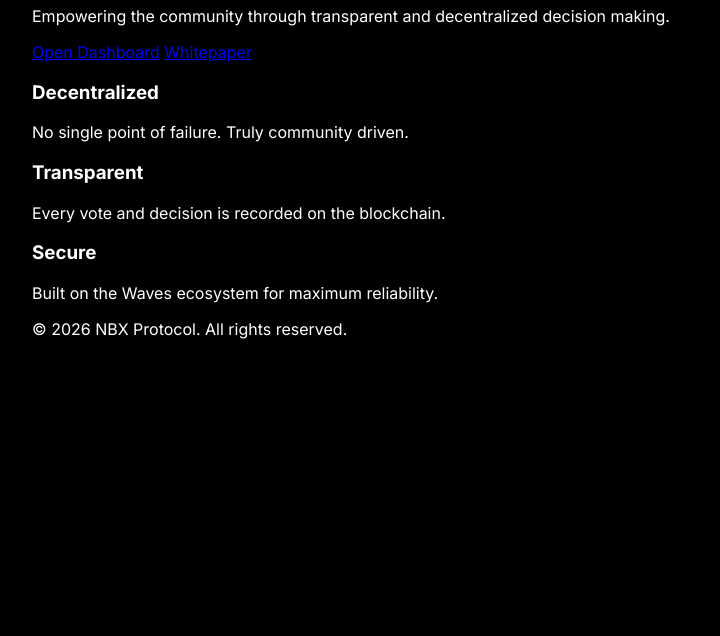
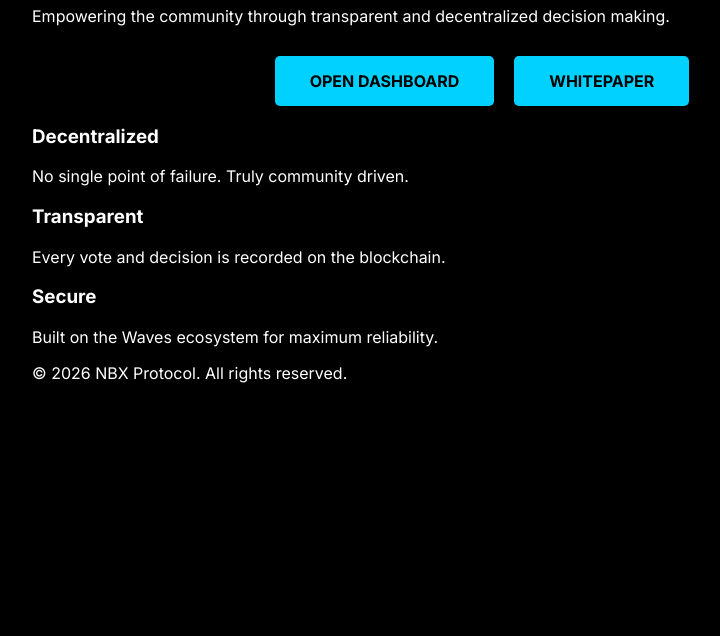
Before and after one commit to nbx-protocol/nbx-protocol.github.io, a website: page index.html in a window 1280 px wide. Shown: the part 164-800 px from the top of the page, without its empty margins (158-878 px from the left). Drawn offline with Linux system fonts and the light colour scheme.

Commit message:
Riscritto index.html con fix CSS e link Render

```diff
--- a/index.html
+++ b/index.html
@@ -6,6 +6,21 @@
     <title>NBX Protocol | Home</title>
     <link rel="stylesheet" href="style.css">
     <link href="https://fonts.googleapis.com/css2?family=Inter:wght@400;700&display=swap" rel="stylesheet">
+    <style>
+        /* Stile di emergenza per garantire che i pulsanti siano sempre azzurri e visibili */
+        body { background-color: #000; color: #fff; font-family: 'Inter', sans-serif; }
+        .cta-wrapper { display: flex; justify-content: center; gap: 20px; margin-top: 30px; }
+        .cta {
+            background-color: #00d1ff;
+            color: #000;
+            padding: 15px 35px;
+            text-decoration: none;
+            font-weight: bold;
+            border-radius: 5px;
+            text-transform: uppercase;
+        }
+        .cta:hover { background-color: #00b8e6; }
+    </style>
 </head>
 <body>
     <div class="container">
@@ -13,7 +28,6 @@
             <nav>
                 <div class="logo">NBX Protocol</div>
                 <div class="nav-links">
-                    <a href="#about">About</a>
                     <a href="#features">Features</a>
                     <a href="https://github.com/nbx-protocol/nbx-protocol.github.io" target="_blank">GitHub</a>
                 </div>
@@ -25,9 +39,9 @@
             <p>Empowering the community through transparent and decentralized decision making.</p>
 
             <div class="cta-wrapper">
-                <a href="https://nbx-governance.onrender.com" class="cta cta-main">Open Dashboard</a>
+                <a href="https://nbx-governance.onrender.com" class="cta">Open Dashboard</a>
 
-                <a href="https://github.com/nbx-protocol/nbx-protocol.github.io" class="cta cta-main">Whitepaper</a>
+                <a href="https://github.com/nbx-protocol/nbx-protocol.github.io" class="cta">Whitepaper</a>
             </div>
         </main>
 
```
